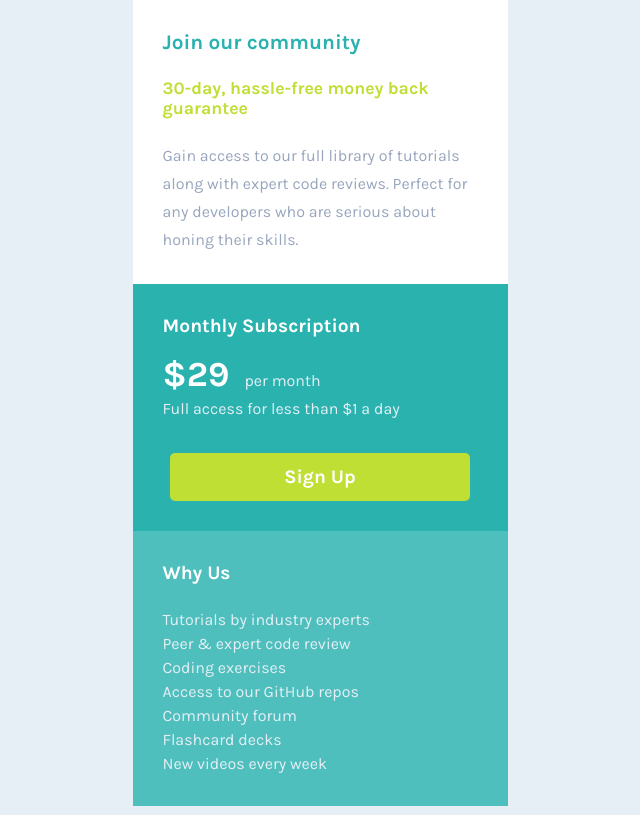
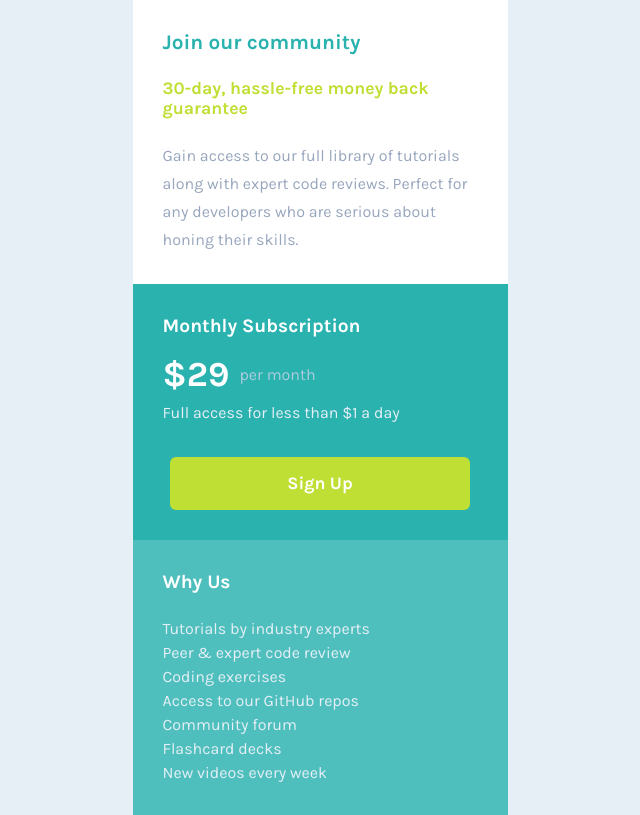
Before and after one commit to daniel-papp/fem-single-price-grid-component, a plain HTML site: page index.html in a window 1280 px wide. Shown: the whole page, without its empty margins (320-960 px from the left). Drawn offline with Linux system fonts and the light colour scheme.

Commit message:
Adjust middle section design

```diff
--- a/scss/main.scss
+++ b/scss/main.scss
@@ -68,14 +68,19 @@ body {
 
     p {
         color: c.$clr-light-text;
+    }
+
+    #pricing {
+        display: flex;
+        margin-bottom: 10px;
+        color: darken(c.$clr-light-text, 15%);
 
         span {
             font-size: 2.2rem;
             font-weight: 700;
             color: c.$clr-white;
-            margin-right: 15px;
+            margin-right: 10px;
         }
-
     }
 
     .button {
@@ -83,11 +88,11 @@ body {
         margin: 30px auto 0px auto;
         background-color: c.$clr-bright;
         color: c.$clr-white;
-        height: 3rem;
+        height: 3.3rem;
         width: 95%;
-        font-size: 1.2rem;
+        font-size: 1.1rem;
         font-weight: 700;
-        border-radius: 5px;
+        border-radius: 6px;
 
         &:hover{
             background-color: darken(c.$clr-bright, 10%);
```
Also changed, not shown: css/main.css, 1 other file.
